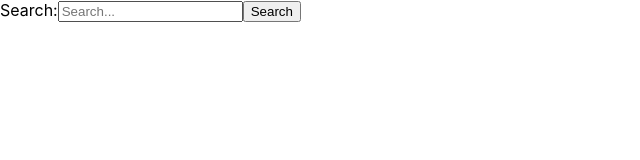
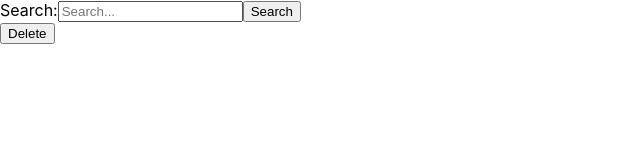
Before and after one commit to Jabu095/jabu-doctorly-ass, a React (Create React App) app: page / in a window 1280 px wide. Shown: the top 160 px of the page, without its empty margins (0-640 px from the left). Built offline with nearby package versions, Linux system fonts and the light colour scheme; what redux-act would draw is missing.

Commit message:
feat: adding a delete button

```diff
--- a/src/components/home/home.component.tsx
+++ b/src/components/home/home.component.tsx
@@ -42,6 +42,11 @@ const HomeComponent = () => {
         setSearchTerm('');
     };
 
+    const handleClear = () => {
+        setSearchTerm('');
+        setSearchResults([]);
+    };
+
     return (
         <div>
             <form onSubmit={handleSearch}>
@@ -56,6 +61,7 @@ const HomeComponent = () => {
                 </label>
                 <button type="submit">Search</button>
             </form>
+            <button onClick={handleClear}>Delete</button>
             {showResults && (
                 <div className="search-results-container">
                     {searchResults.map((result,i) => (
```
Lines whose indentation alone changed are shown as unchanged.
